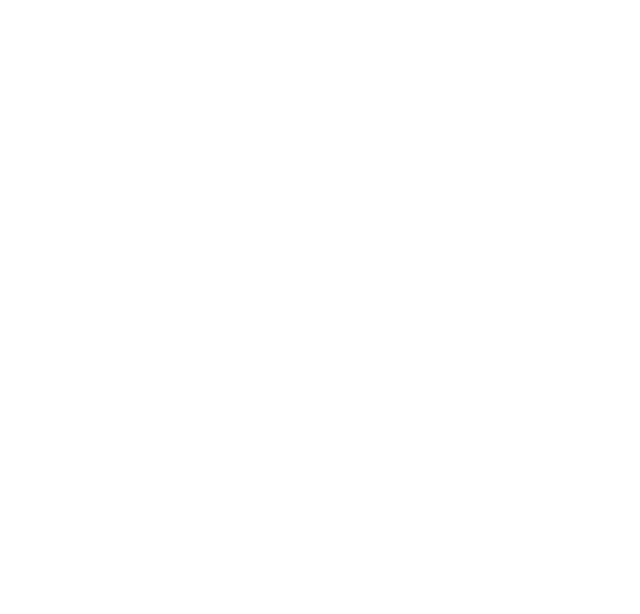
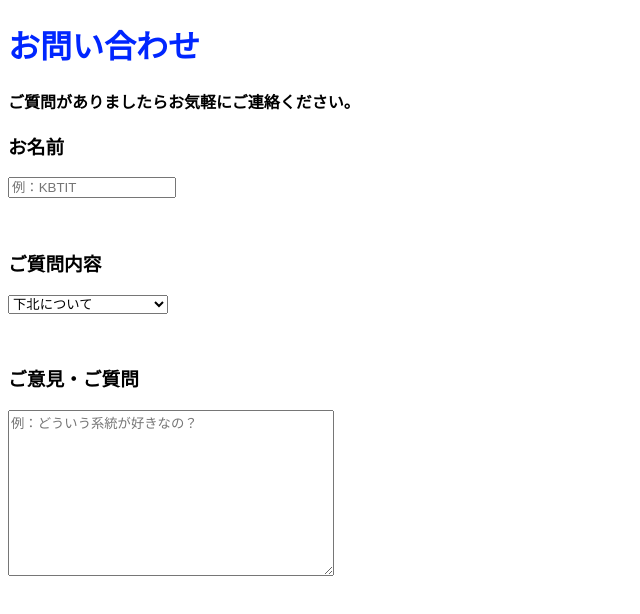
Before and after one commit to pam-jgn/defoltcss_learning, a plain HTML site: page defoltcss_lerning/index.html in a window 1280 px wide. Shown: the whole page, without its empty margins (0-640 px from the left). Drawn offline with Linux system fonts and the light colour scheme.

Commit message:
フォームの作成

```diff
--- a/defoltcss_lerning/Style.css
+++ b/defoltcss_lerning/Style.css
@@ -2,3 +2,33 @@
 body
 {
 }
+html{
+    font-size: 100%;
+}
+form{
+    width: 30rem;
+    height: 25rem;
+
+}
+h1{
+    font-size: 2rem;
+    font-weight: bold;
+    color:#0026ff
+}
+p {
+    font-size: 1rem;
+    font-weight: bold;
+}
+input{
+    margin: 0 0 2rem 0;
+    width: 10rem;
+}
+select {
+    margin: 0 0 2rem 0;
+    width: 10rem;
+}
+textarea {
+    margin: 0 0 2rem 0;
+    width: 20rem;
+    height: 10rem;
+}
--- a/defoltcss_lerning/index.html
+++ b/defoltcss_lerning/index.html
@@ -7,6 +7,22 @@
     <link rel="stylesheet" href="Style.css">
 </head>
 <body>
+    <main>
+        <form action="example.php" method="post" name="contact-form">
+            <h1>お問い合わせ</h1>
+            <p>ご質問がありましたらお気軽にご連絡ください。</p>
+            <h3>お名前</h3>
+            <input type="text" placeholder="例：KBTIT" />
+            <h3>ご質問内容</h3>
+            <select namw="question">
+                <option value="question1">下北について</option>
+                <option value="question2">MURについて</option>
+                <option value="question3">TONについて</option>
+            </select>
+            <h3>ご意見・ご質問</h3>
+            <textarea name="message" placeholder="例：どういう系統が好きなの？"></textarea>
 
+        </form>
+    </main>
 </body>
 </html>
```
